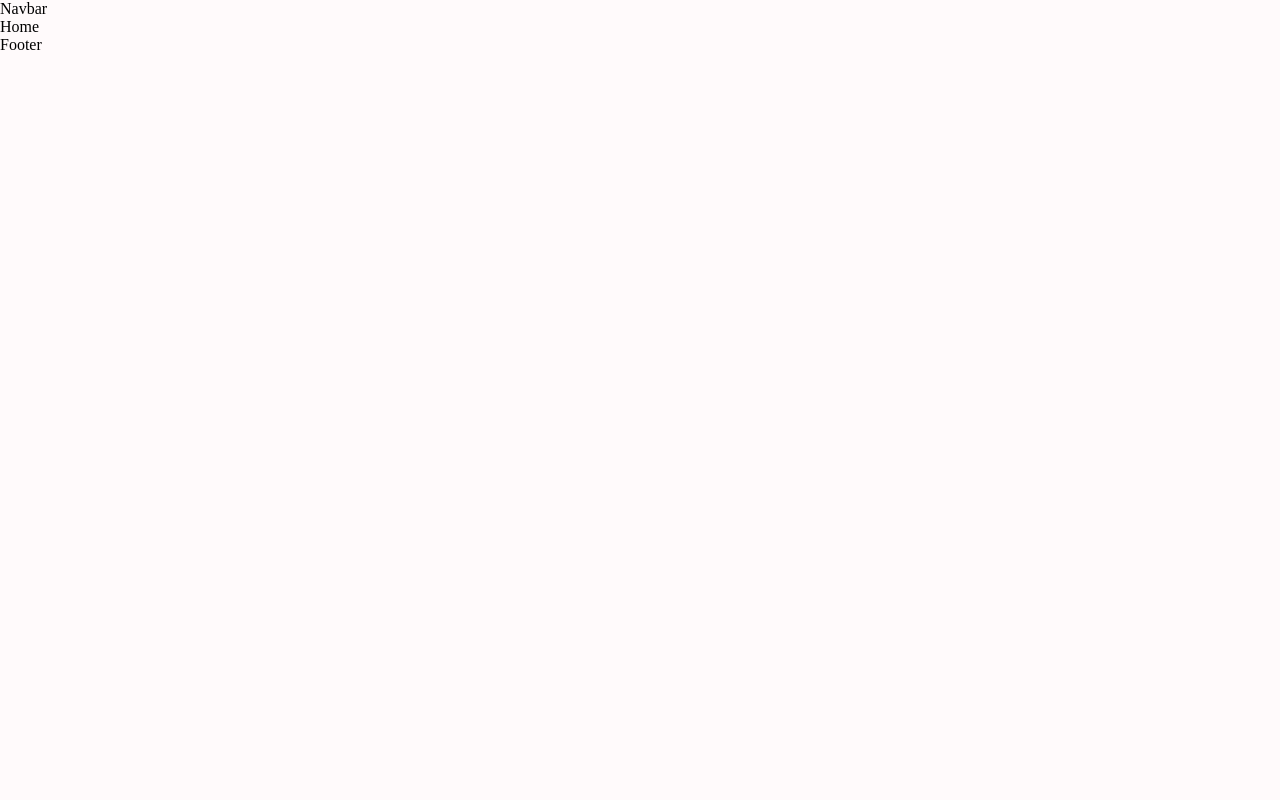
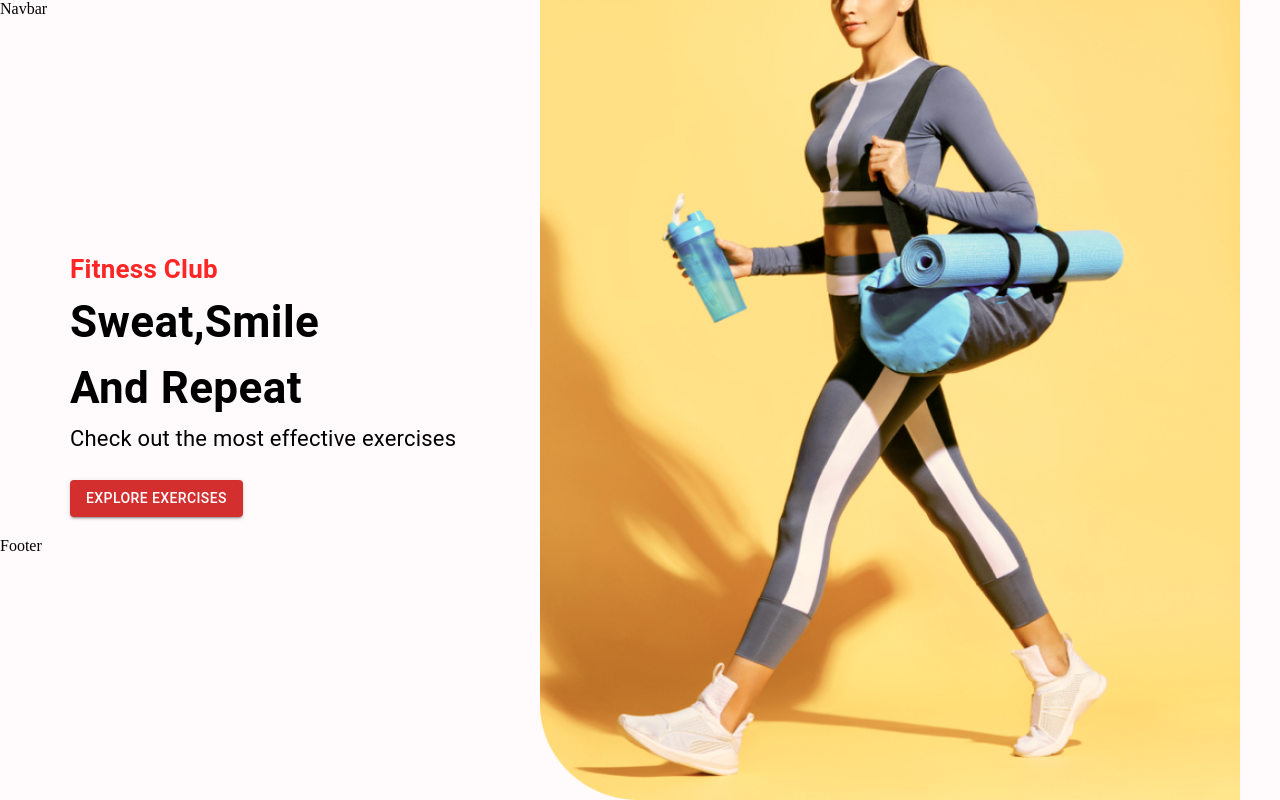
Before and after one commit to Dudemario/FitnessApp, a React (Create React App) app in the folder fitness_frontend/: page / in a window 1280 px wide. Built offline with nearby package versions, Linux system fonts and the light colour scheme.

Commit message:
Create homepage

```diff
--- /dev/null
+++ b/fitness_frontend/src/components/HeroBanner.js
@@ -0,0 +1,27 @@
+import React from 'react'
+import { Box, Stack, Typography, Button } from '@mui/material';
+import HeroBannerImage from '../assets/images/banner.png';
+
+const HeroBanner = () => {
+  return (
+    <Box sx={{
+        mt:{ lg:'212px', xs: '70px'},
+        ml:{ sm: '50px'}
+    }} position="relative" p="20px">
+        <Typography color="#FF2625" fontWeight="600" fontSize="26px">
+        Fitness Club</Typography>
+        <Typography fontWeight={700}
+        sx={{fontSize: {lg: '44px', xs:'40px'}}}>
+            Sweat,Smile <br /> And Repeat
+        </Typography>
+        <Typography fontSize="22px"
+        lineHeight="35px" mb={3}>
+            Check out the most effective exercises
+        </Typography>
+        <Button variant="contained" color="error" href="/exercises">Explore Exercises</Button>
+        <img src={HeroBannerImage} alt="banner" className="hero-banner-img" />
+    </Box>
+  )
+}
+
+export default HeroBanner
--- a/fitness_frontend/src/pages/Home.js
+++ b/fitness_frontend/src/pages/Home.js
@@ -1,8 +1,12 @@
-import React from 'react'
+import React, { useState } from 'react';
+import { Box } from '@mui/material';
+import HeroBanner from '../components/HeroBanner';
 
 const Home = () => {
   return (
-    <div>Home</div>
+    <Box>
+        <HeroBanner />
+    </Box>
   )
 }
 
```
